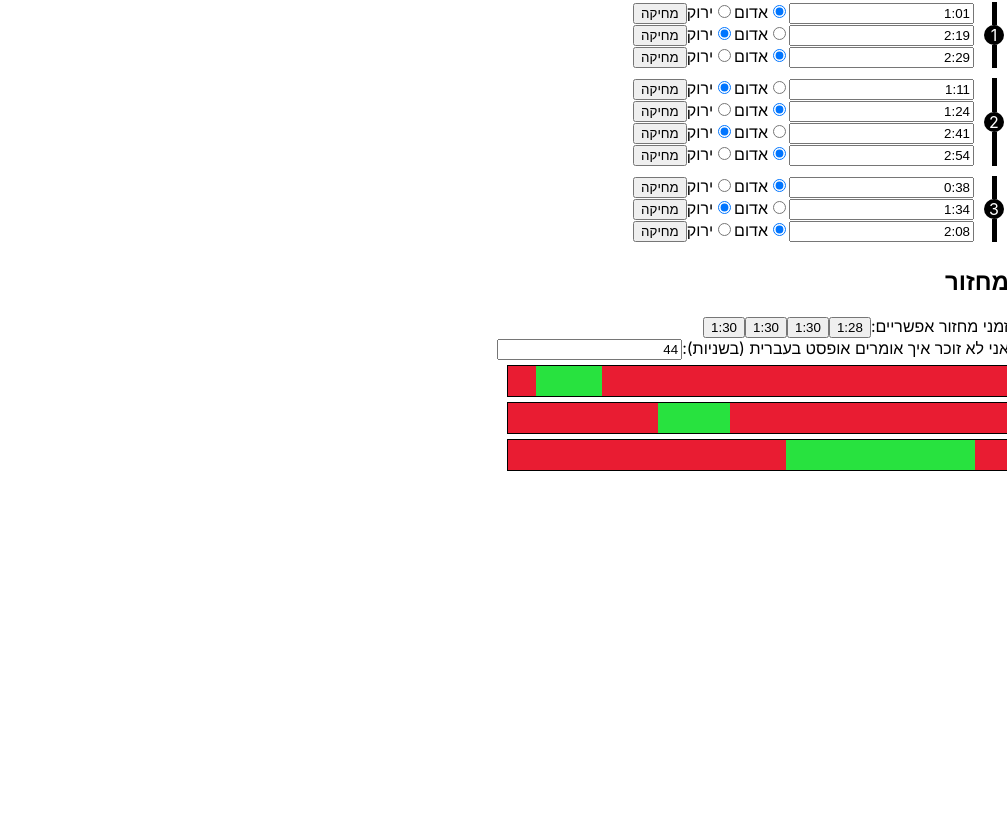
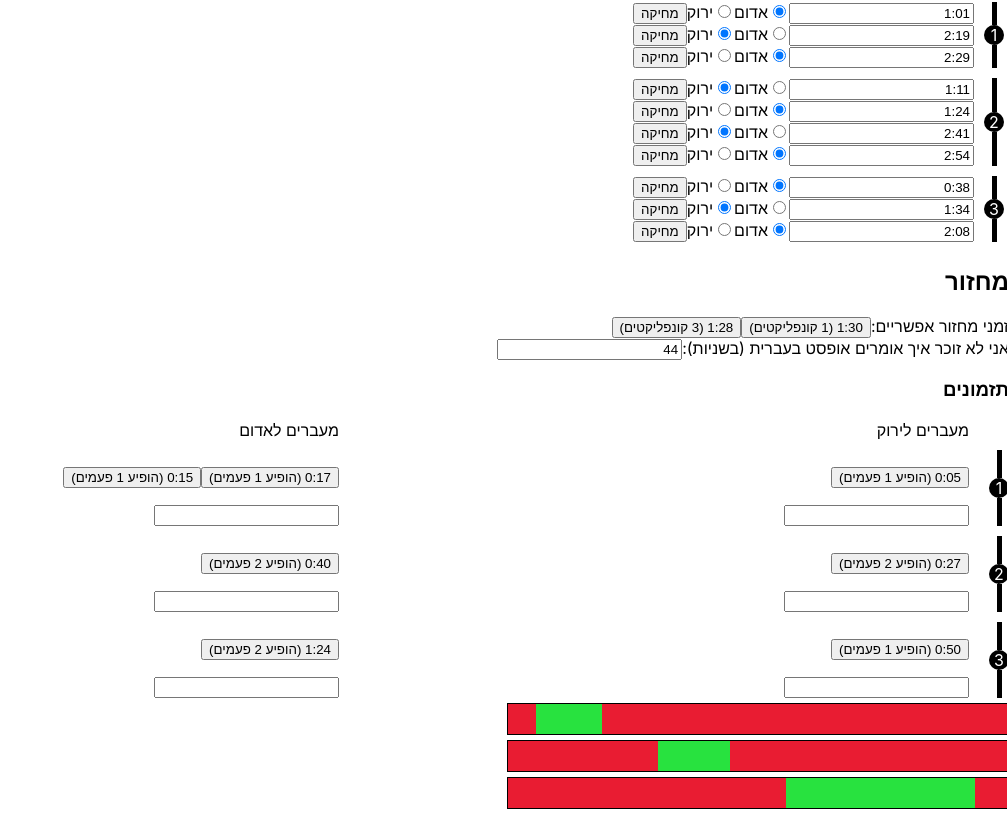
Before and after one commit to danfishgold/crosswalk-timing, a React (Vite) app: page / in a window 1280 px wide. Shown: the part 628-1442 px from the top of the page, without its empty margins (273-1280 px from the left). Before the commit the page ends 1104 px from the top, so only its background shows below. Built offline with nearby package versions, Linux system fonts and the light colour scheme.

Commit message:
Event timings
This commit is too big

```diff
--- /dev/null
+++ b/src/CrosswalkNumberIndicator.tsx
@@ -0,0 +1,51 @@
+import React from 'react'
+import { Highlight } from './reducer'
+import { highlightColors } from './utils'
+
+export default function CrosswalkNumberIndicator({
+  number,
+  highlight,
+}: {
+  number: number
+  highlight: Highlight | null
+}) {
+  const color = highlight ? highlightColors[highlight] : 'black'
+
+  return (
+    <div
+      style={{
+        display: 'grid',
+        gridTemplateColumns: 'auto',
+        gridTemplateRows: '1fr auto 1fr',
+        justifyItems: 'center',
+      }}
+    >
+      <div
+        style={{
+          width: '5px',
+          height: '100%',
+          background: color,
+        }}
+      />
+      <div
+        style={{
+          width: '20px',
+          height: '20px',
+          borderRadius: '20px',
+          background: color,
+          color: 'white',
+          textAlign: 'center',
+        }}
+      >
+        {number}
+      </div>
+      <div
+        style={{
+          width: '5px',
+          height: '100%',
+          background: color,
+        }}
+      />
+    </div>
+  )
+}
--- a/src/Cycle/CycleSection.tsx
+++ b/src/Cycle/CycleSection.tsx
@@ -1,13 +1,14 @@
 import React from 'react'
 import {
   Cycle,
-  selectPossibleCycleDurations,
+  selectCycleDurationSuggestions,
   setCycleDuraration,
   setCycleOffset,
 } from '../reducer'
 import { useDispatch, useSelector } from '../store'
 import { formatTimestamp } from '../utils'
 import CycleDiagram from './CycleDiagram'
+import TimedEventEditor from './TimedEventEditor'
 
 export default function CycleSection() {
   const cycle = useSelector((state) => state.cycle)
@@ -19,6 +20,7 @@ export default function CycleSection() {
       {cycle && (
         <>
           <CycleOffsetInput cycle={cycle} />
+          <TimedEventEditor cycle={cycle} />
           <CycleDiagram cycle={cycle} />
         </>
       )}
@@ -28,8 +30,8 @@ export default function CycleSection() {
 
 function CycleDurationSelector() {
   const dispatch = useDispatch()
-  const possibleDurations = useSelector(selectPossibleCycleDurations)
-  if (possibleDurations.length === 0) {
+  const cycleDurationSuggestions = useSelector(selectCycleDurationSuggestions)
+  if (cycleDurationSuggestions.length === 0) {
     return (
       <div>
         <p>
@@ -42,12 +44,14 @@ function CycleDurationSelector() {
   return (
     <div>
       <span>זמני מחזור אפשריים:</span>
-      {possibleDurations.map((duration, index) => (
+      {cycleDurationSuggestions.map((suggestion) => (
         <button
-          key={index}
-          onClick={() => dispatch(setCycleDuraration(duration))}
+          key={suggestion.duration}
+          onClick={() => dispatch(setCycleDuraration(suggestion.duration))}
         >
-          {formatTimestamp(duration)}
+          {`${formatTimestamp(suggestion.duration)} (${
+            suggestion.conflictCount
+          } קונפליקטים)`}
         </button>
       ))}
     </div>
--- /dev/null
+++ b/src/Cycle/TimedEventEditor.tsx
@@ -0,0 +1,123 @@
+import React, { useEffect } from 'react'
+import CrosswalkNumberIndicator from '../CrosswalkNumberIndicator'
+import {
+  crosswalkKey,
+  Cycle,
+  selectCrosswalkHighlightColors,
+  selectCrosswalkIds,
+  setEventTimestamps,
+} from '../reducer'
+import { useDispatch, useSelector } from '../store'
+import TimestampInput from '../TimestampInput'
+import { formatTimestamp, range, sortBy, tally } from '../utils'
+import { TimedEventKey, timedEventKey, timingSuggestions } from './timedEvents'
+
+export default function TimedEventEditor({ cycle }: { cycle: Cycle }) {
+  const crosswalkIds = useSelector(selectCrosswalkIds)
+  const transitions = useSelector((state) => state.transitions)
+  const eventTimingSuggestions = timingSuggestions(transitions, cycle)
+  const highlights = useSelector(selectCrosswalkHighlightColors)
+
+  return (
+    <div>
+      <h3>תזמונים</h3>
+      <div
+        style={{
+          display: 'grid',
+          gridTemplateColumns: 'auto 1fr 1fr',
+          columnGap: '20px',
+          rowGap: '10px',
+        }}
+      >
+        <span />
+        <span>מעברים לירוק</span>
+        <span>מעברים לאדום</span>
+        {crosswalkIds.map((id, index) => (
+          <React.Fragment key={crosswalkKey(id)}>
+            <CrosswalkNumberIndicator
+              number={index + 1}
+              highlight={highlights[crosswalkKey(id)]}
+            />
+            <EventInputs
+              eventKey={timedEventKey(id, 'green')}
+              suggestions={
+                eventTimingSuggestions[timedEventKey(id, 'green')] ?? []
+              }
+              inputCount={1}
+            />
+            <EventInputs
+              eventKey={timedEventKey(id, 'red')}
+              suggestions={
+                eventTimingSuggestions[timedEventKey(id, 'red')] ?? []
+              }
+              inputCount={1}
+            />
+          </React.Fragment>
+        ))}
+      </div>
+    </div>
+  )
+}
+
+function EventInputs({
+  eventKey,
+  suggestions,
+  inputCount,
+}: {
+  eventKey: TimedEventKey
+  suggestions: number[]
+  inputCount: number
+}) {
+  const dispatch = useDispatch()
+  const timestamps = useSelector((state) => state.events[eventKey] ?? [])
+  const talliedSuggestions = sortBy(
+    Array.from(tally(suggestions).entries()),
+    ([, count]) => count,
+  )
+
+  useEffect(() => {
+    dispatch(
+      setEventTimestamps({
+        eventKey,
+        timestamps: timestamps?.slice(0, inputCount),
+      }),
+    )
+  }, [inputCount])
+
+  return (
+    <div>
+      <p>
+        {talliedSuggestions.length > 0
+          ? talliedSuggestions.map(([timestamp, counts]) => {
+              return (
+                <button
+                  key={timestamp}
+                  onClick={() =>
+                    dispatch(
+                      setEventTimestamps({ eventKey, timestamps: [timestamp] }),
+                    )
+                  }
+                >{`${formatTimestamp(
+                  timestamp,
+                )} (הופיע ${counts} פעמים)`}</button>
+              )
+            })
+          : 'לא היו מעברים כאלה בהקלטה'}
+      </p>
+      {range(inputCount).map((index) => (
+        <TimestampInput
+          key={index}
+          timestamp={timestamps[index] ?? null}
+          setTimestamp={(timestamp) =>
+            dispatch(
+              setEventTimestamps({
+                eventKey,
+                timestamps: timestamp !== null ? [timestamp] : [],
+              }),
+            )
+          }
+        />
+      ))}
+    </div>
+  )
+}
--- /dev/null
+++ b/src/Cycle/timedEvents.ts
@@ -0,0 +1,81 @@
+import {
+  Color,
+  CrosswalkId,
+  crosswalkKey,
+  CrosswalkKey,
+  Cycle,
+  Transition,
+} from '../reducer'
+import { groupBy, mod, sortBy, sumBy, uniques } from '../utils'
+
+export type TimedEventKey = `${CrosswalkKey}-${Color}`
+export function timedEventKey(
+  crosswalkId: CrosswalkId,
+  color: Color,
+): TimedEventKey {
+  return `${crosswalkKey(crosswalkId)}-${color}`
+}
+
+export function timingSuggestions(
+  transitions: Record<string, Transition>,
+  cycle: Cycle,
+): Record<TimedEventKey, number[]> {
+  const groupedTransitions = groupBy(Object.values(transitions), (transition) =>
+    timedEventKey(transition.crosswalkId, transition.toColor),
+  )
+  const groupedTransitionEntries = Array.from(groupedTransitions.entries())
+  const timingEntries: [TimedEventKey, number[]][] =
+    groupedTransitionEntries.map(([key, transitions]) => [
+      key,
+      transitions.map((transition) =>
+        mod(transition.timestamp - cycle.recordingOffset, cycle.duration),
+      ),
+    ])
+  return Object.fromEntries(timingEntries) as Record<TimedEventKey, number[]>
+}
+
+export function cycleDurationSuggestions(
+  transitions: Record<string, Transition>,
+): { duration: number; conflictCount: number }[] {
+  const groupedTransitions = groupBy(Object.values(transitions), (transition) =>
+    timedEventKey(transition.crosswalkId, transition.toColor),
+  )
+  const groupedTransitionValues = Array.from(groupedTransitions.values())
+  const allPossibleCycleDurations = uniques(
+    groupedTransitionValues.flatMap(timestampDiffs),
+  )
+
+  const unsortedDurationSuggestions = allPossibleCycleDurations.map(
+    (duration) => ({
+      duration,
+      conflictCount: conflictCount(transitions, duration),
+    }),
+  )
+  return sortBy(
+    unsortedDurationSuggestions,
+    (suggestion) => suggestion.conflictCount,
+  )
+}
+
+function conflictCount(
+  transitions: Record<string, Transition>,
+  duration: number,
+): number {
+  const timings = timingSuggestions(transitions, {
+    duration,
+    recordingOffset: 0,
+  })
+  console.log({ timings })
+  return sumBy(
+    Object.values(timings),
+    (timestamps) => uniques(timestamps).length - 1,
+  )
+}
+
+function timestampDiffs(transitions: Transition[]): number[] {
+  const timestamps = transitions.map((transition) => transition.timestamp)
+  timestamps.sort((a, b) => a - b)
+  return timestamps
+    .slice(0, -1)
+    .map((timestamp, index) => timestamps[index + 1] - timestamp)
+}
--- a/src/Recording/RecordingSection.tsx
+++ b/src/Recording/RecordingSection.tsx
@@ -32,7 +32,11 @@ function RecordingDurationEditor() {
       <label htmlFor='duration-input'>משך ההקלטה:</label>
       <TimestampInput
         timestamp={duration}
-        setTimestamp={(value) => dispatch(setRecordingDuration(value))}
+        setTimestamp={(value) => {
+          if (value !== null) {
+            dispatch(setRecordingDuration(value))
+          }
+        }}
         id='duration-input'
       />
     </div>
--- a/src/TimestampInput.tsx
+++ b/src/TimestampInput.tsx
@@ -6,8 +6,8 @@ export default function TimestampInput({
   setTimestamp,
   ...props
 }: {
-  timestamp: number
-  setTimestamp: (timestamp: number) => void
+  timestamp: number | null
+  setTimestamp: (timestamp: number | null) => void
 } & Exclude<
   React.DetailedHTMLProps<
     React.InputHTMLAttributes<HTMLInputElement>,
@@ -15,18 +15,26 @@ export default function TimestampInput({
   >,
   'value' | 'onChange' | 'onKeyDown'
 >) {
-  const [value, setValue] = useState(formatTimestamp(timestamp))
+  const [value, setValue] = useState(
+    timestamp !== null ? formatTimestamp(timestamp) : '',
+  )
 
   useEffect(() => {
-    const newValue = formatTimestamp(timestamp)
-    if (newValue !== value) {
-      setValue(newValue)
+    if (timestamp === null) {
+      setValue('')
+    } else {
+      const newValue = formatTimestamp(timestamp)
+      if (newValue !== value) {
+        setValue(newValue)
+      }
     }
   }, [timestamp])
 
   useEffect(() => {
     const newTimestamp = parseTimestamp(value)
-    if (newTimestamp && newTimestamp !== timestamp) {
+    if (newTimestamp === null) {
+      setTimestamp(null)
+    } else if (newTimestamp && newTimestamp !== timestamp) {
       setTimestamp(newTimestamp)
     }
   }, [value])
--- a/src/reducer.ts
+++ b/src/reducer.ts
@@ -5,7 +5,7 @@ import {
   Selector,
 } from '@reduxjs/toolkit'
 import { WritableDraft } from 'immer/dist/internal'
-import { groupBy } from './utils'
+import { cycleDurationSuggestions, TimedEventKey } from './Cycle/timedEvents'
 
 export type State = {
   junction: Junction
@@ -15,7 +15,7 @@ export type State = {
   cursor: Cursor | null
   transitionSuggestion: TransitionSuggestion | null
   cycle: Cycle | null
-  timings: { crosswalkId: CrosswalkId; color: Color; offset: number }[]
+  events: Partial<Record<TimedEventKey, number[]>>
   inEditMode: boolean
 }
 
@@ -61,14 +61,6 @@ export function crosswalkKey(crosswalkId: CrosswalkId): CrosswalkKey {
   }
 }
 
-export type TransitionKey = `${CrosswalkKey}-${Color}`
-export function transitionKey(
-  crosswalkId: CrosswalkId,
-  color: Color,
-): TransitionKey {
-  return `${crosswalkKey(crosswalkId)}-${color}`
-}
-
 const emptyState: State = {
   junction: {
     n: null,
@@ -82,7 +74,7 @@ const emptyState: State = {
   cursor: null,
   transitionSuggestion: null,
   cycle: null,
-  timings: [],
+  events: {},
   inEditMode: true,
 }
 
@@ -150,7 +142,7 @@ const szoldState: State = {
   cursor: null,
   transitionSuggestion: null,
   cycle: { duration: 90, recordingOffset: 44 },
-  timings: [],
+  events: {},
   inEditMode: true,
 }
 
@@ -278,6 +270,12 @@ const { reducer, actions } = createSlice({
     toggleEditMode(state) {
       state.inEditMode = !state.inEditMode
     },
+    setEventTimestamps(
+      state,
+      action: PayloadAction<{ eventKey: TimedEventKey; timestamps: number[] }>,
+    ) {
+      state.events[action.payload.eventKey] = action.payload.timestamps
+    },
   },
 })
 
@@ -317,6 +315,7 @@ export const {
   setCycleDuraration,
   setCycleOffset,
   toggleEditMode,
+  setEventTimestamps,
 } = actions
 
 export const selectCrosswalkTransitionsAndIds = createSelector<
@@ -356,32 +355,10 @@ export const selectCrosswalkIds = createSelector(
     }),
 )
 
-export const selectPossibleCycleDurations = createSelector(
+export const selectCycleDurationSuggestions = createSelector(
   (state: State) => state.transitions,
-  (transitions) => possibleCycleDurations(transitions),
+  (transitions) => cycleDurationSuggestions(transitions),
 )
-
-function possibleCycleDurations(
-  transitions: Record<string, Transition>,
-): number[] {
-  const transitionGroupings = groupBy(
-    Object.values(transitions),
-    (transition) => transitionKey(transition.crosswalkId, transition.toColor),
-  )
-  const allPossibleCycleDurations = Array.from(
-    transitionGroupings.values(),
-  ).flatMap(timestampDiffs)
-
-  return allPossibleCycleDurations
-}
-
-function timestampDiffs(transitions: Transition[]): number[] {
-  const timestamps = transitions.map((transition) => transition.timestamp)
-  timestamps.sort((a, b) => a - b)
-  return timestamps
-    .slice(0, -1)
-    .map((timestamp, index) => timestamps[index + 1] - timestamp)
-}
 
 export const selectCrosswalkHighlightColors = createSelector<
   [Selector<State, CrosswalkId[]>, Selector<State, Cursor | null>],
--- a/src/utils.ts
+++ b/src/utils.ts
@@ -30,6 +30,14 @@ export function groupBy<T, K extends string | number>(
   return groups
 }
 
+export function tally<T extends string | number>(items: T[]): Map<T, number> {
+  const counts = new Map<T, number>()
+  for (const item of items) {
+    counts.set(item, (counts.get(item) ?? 0) + 1)
+  }
+  return counts
+}
+
 export function sortBy<T>(items: T[], key: (item: T) => number): T[] {
   const copy = [...items].sort((a, b) => key(a) - key(b))
   return copy
@@ -44,6 +52,28 @@ export function mod(n: number, m: number): number {
   }
 }
 
+export function uniques<T>(array: T[]): T[] {
+  return Array.from(new Set(array))
+}
+
+export function sum(array: number[]): number {
+  return array.reduce((total, n) => total + n, 0)
+}
+
+export function sumBy<T>(array: T[], key: (item: T) => number): number {
+  return array.reduce((total, item) => total + key(item), 0)
+}
+
+export function compact<T>(array: (T | null | undefined)[]): T[] {
+  return array.filter((item) => item !== undefined && item !== null) as T[]
+}
+
+export function splice<T>(array: T[], betweenEveryTwoItems: T): T[] {
+  return array.flatMap((item, index) =>
+    index === 0 ? [item] : [betweenEveryTwoItems, item],
+  )
+}
+
 export const colorColors: Record<Color, string> = {
   green: '#28e23f',
   red: '#e91c32',
```
Also changed, not shown: src/Recording/TransitionFormElements.tsx (+6 -1 lines), src/Recording/TransitionList.tsx (+2 -26 lines).
